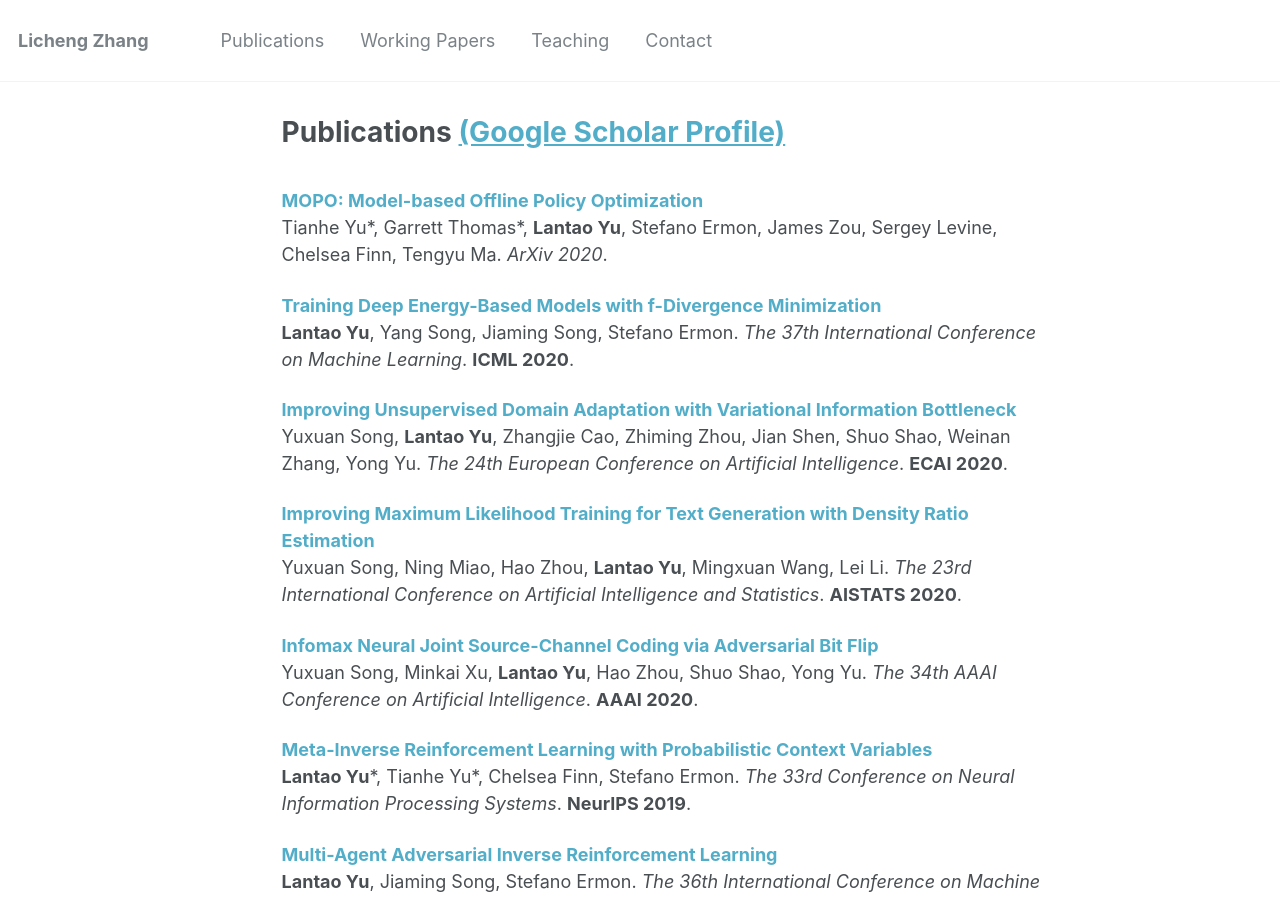
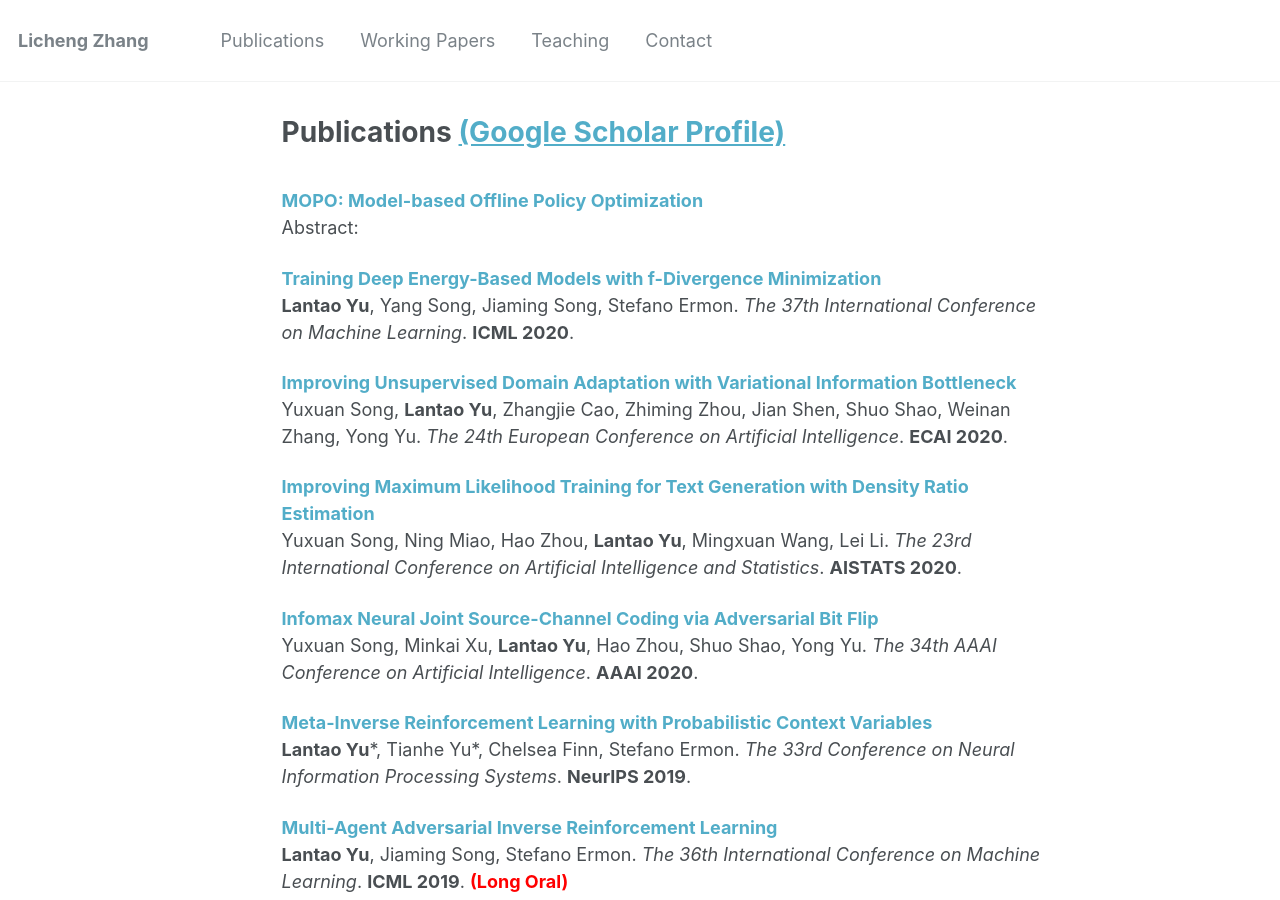
Before and after one commit to lichengzh/lichengzh.github.io, a Jekyll site: the page built from _pages/publications.md, in a window 1280 px wide and 900 px high. Built offline with Jekyll 4.4.1, drawn with Linux system fonts in a browser that asks for light colours.

Commit message:
Update publications.md

```diff
--- a/_pages/publications.md
+++ b/_pages/publications.md
@@ -3,9 +3,8 @@ title: "Publications [(Google Scholar Profile)](https://scholar.google.com/citat
 permalink: /publications/
 ---
 <br>
-<b>[MOPO: Model-based Offline Policy Optimization](http://lantaoyu.com/publications/MOPO)</b> <br>
-Tianhe Yu\*, Garrett Thomas\*, <b>Lantao Yu</b>, Stefano Ermon, James Zou, Sergey Levine, Chelsea Finn, Tengyu Ma.
-<i>ArXiv 2020</i>.
+<b>[MOPO: Model-based Offline Policy Optimization](http://lichengzh.github.io/files/ov.pdf)</b> <br>
+Abstract:
 
 <b>[Training Deep Energy-Based Models with f-Divergence Minimization](http://lantaoyu.com/publications/fEBM)</b> <br>
 <b>Lantao Yu</b>, Yang Song, Jiaming Song, Stefano Ermon.
```
